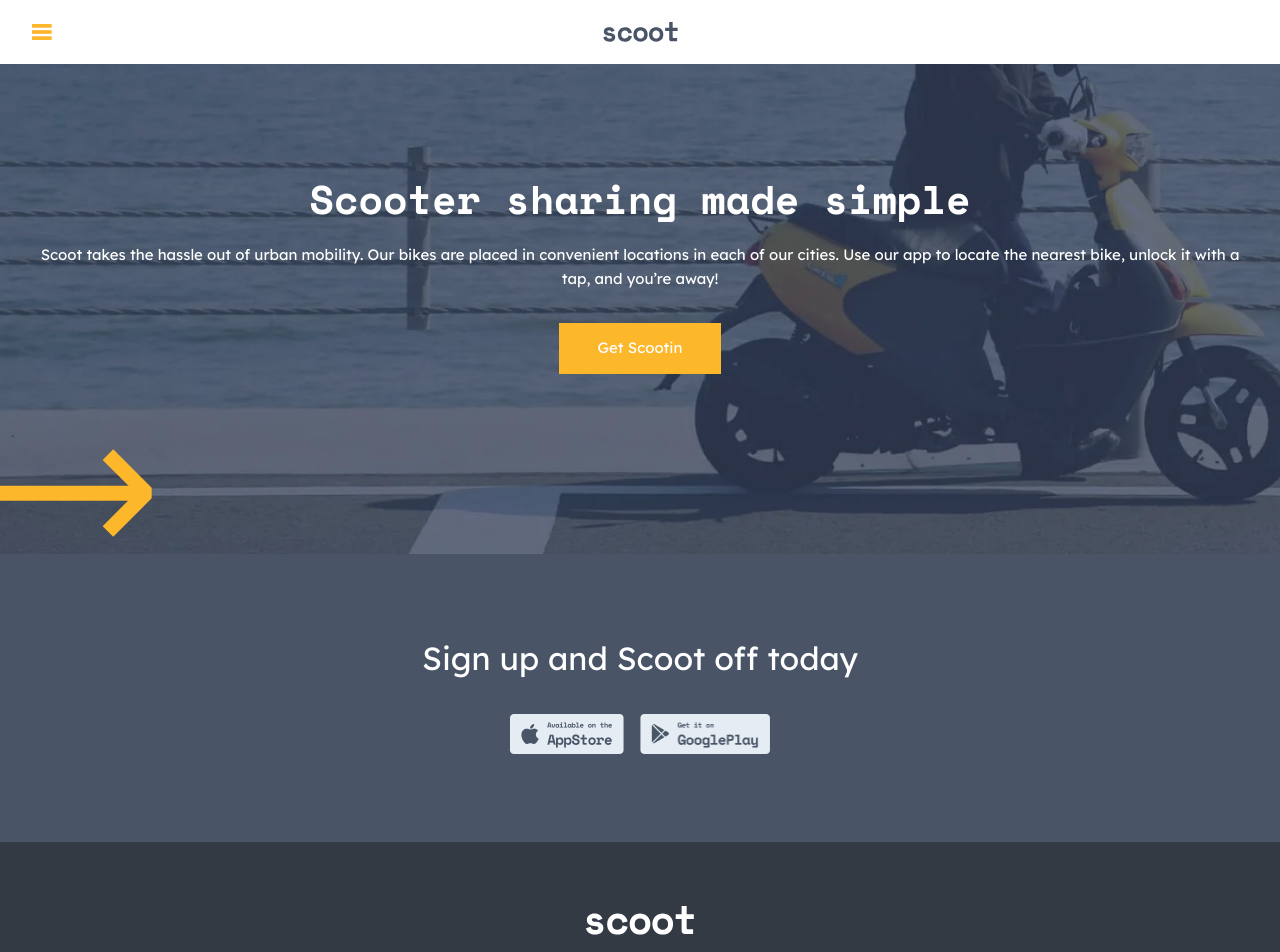
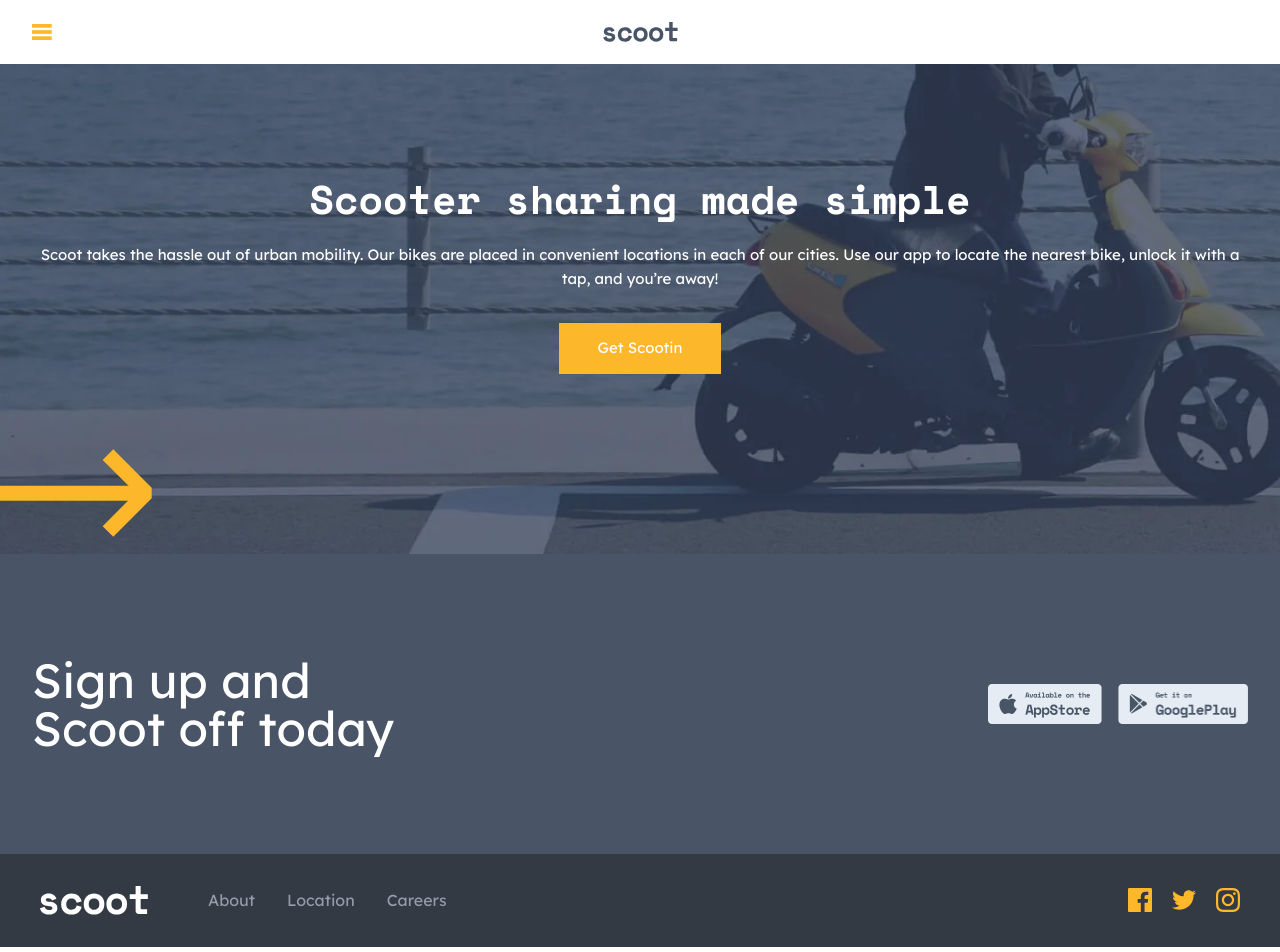
Before and after one commit to MichalTrubini/Scoot, a Vue app: page / in a window 1280 px wide. Shown: the top 952 px of the page. Built offline with nearby package versions, Linux system fonts and the light colour scheme.

Commit message:
footer responsivity done

```diff
--- a/src/App.vue
+++ b/src/App.vue
@@ -1,9 +1,11 @@
 <template>
+  <div class="max-w-[1440px] m-auto">
   <TheHeader />
   <main>
     <RouterView />
   </main>
   <TheFooter />
+</div>
 </template>
 
 <script lang="ts">
--- a/src/components/footer/FooterBottom.vue
+++ b/src/components/footer/FooterBottom.vue
@@ -1,10 +1,14 @@
 <template>
-  <div class="bg-darkGrey pt-16 pb-[88px]">
-    <router-link to="/"
-      ><img :src="logo" alt="logo" class="m-auto"
-    /></router-link>
-    <TheNavigation />
-    <div class="flex justify-center gap-5 mt-10">
+  <div
+    class="bg-darkGrey pt-16 pb-[88px] md:flex md:items-center md:justify-between md:px-10 md:py-8 dt:px-[165px]"
+  >
+    <div class="md:flex md:items-center md:gap-[60px]">
+      <router-link to="/"
+        ><img :src="logo" alt="logo" class="m-auto"
+      /></router-link>
+      <TheNavigation />
+    </div>
+    <div class="flex justify-center gap-5 mt-10 md:mt-0">
       <img :src="facebook" alt="facebook" />
       <img :src="twitter" alt="twitter" />
       <img :src="instagram" alt="instagram" />
--- a/src/components/footer/FooterTop.vue
+++ b/src/components/footer/FooterTop.vue
@@ -1,7 +1,7 @@
 <template>
-<div class="bg-navy py-[88px] px-8">
-    <h3 class="text-white text-[32px] leading-8 mb-10">Sign up and Scoot off today</h3>
-    <div class="flex gap-4 justify-center">
+<div class="bg-navy py-[88px] px-8 md:py-[62px] lg:flex lg:items-center lg:py-[102px] lg:justify-between dt:px-[165px]">
+    <h3 class="text-white text-[32px] leading-8 mb-10 md:text-5xl md:w-[425px] md:m-auto md:leading-[48px] lg:text-left lg:m-0">Sign up and Scoot off today</h3>
+    <div class="flex gap-4 justify-center md:mt-10 lg:m-0">
         <img :src="appleStore" alt="appleStore" class="inline-block w-[114px] h-10" />
         <img :src="googlePlay" alt="googlePlay" class="inline-block w-[130px] h-10" />
     </div>
--- a/src/components/shared/TheNavigation.vue
+++ b/src/components/shared/TheNavigation.vue
@@ -1,5 +1,5 @@
 <template>
-  <ul class="mt-10 mb-20 flex flex-col gap-4 text-dimGrey">
+  <ul class="mt-10 mb-20 flex flex-col gap-4 text-dimGrey md:flex-row md:my-0 md:gap-8">
     <li><router-link to="/about">About</router-link></li>
     <li><router-link to="/location">Location</router-link></li>
     <li><router-link to="/careers">Careers</router-link></li>
```
